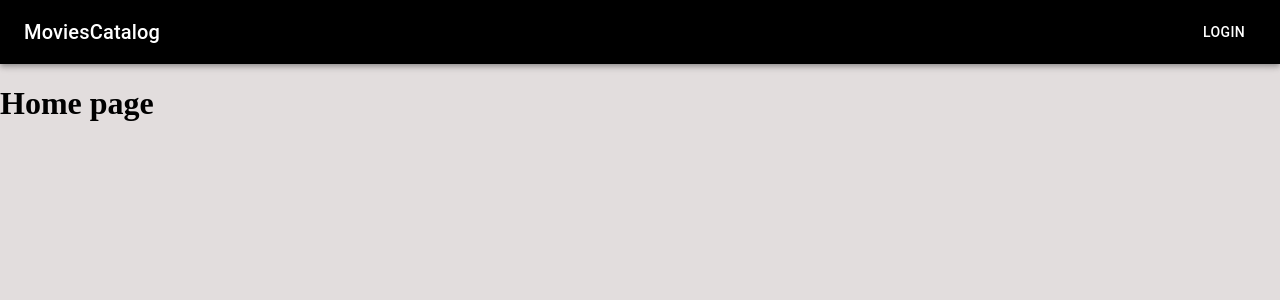
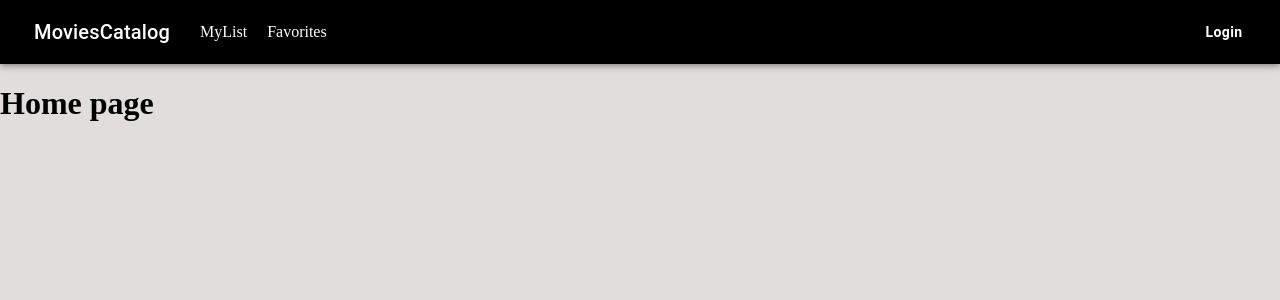
Before and after one commit to zaraod17/movies-catalog, a Next.js app: page / in a window 1280 px wide. Shown: the top 300 px of the page. Built offline with nearby package versions, Linux system fonts and the light colour scheme.

Commit message:
Add some styles and userdropdown to Navbar

```diff
--- a/components/AppBar/NavBar.styled.tsx
+++ b/components/AppBar/NavBar.styled.tsx
@@ -1,4 +1,5 @@
 import { styled, Box, AppBar, Toolbar, Button } from "@mui/material";
+
 import Link from "next/link";
 
 export const StyledNavBarWrapper = styled(Box)(() => ({
@@ -18,6 +19,8 @@ export const StyledToolbar = styled(Toolbar)(() => ({
 export const StyledButton = styled(Button)(() => ({
   borderRadius: "20px",
   color: "inherit",
+  fontWeight: 700,
+  textTransform: "capitalize",
 
   "&:hover": {
     backgroundColor: "#444242",
@@ -26,5 +29,20 @@ export const StyledButton = styled(Button)(() => ({
 
 export const StyledLink = styled(Link)({
   textDecoration: "none",
-  color: 'inherit'
+  color: "inherit",
+  padding: "10px",
+  borderRadius: "10px",
+
+  "&:hover": {
+    backgroundColor: "#444242",
+  },
 });
+
+export const StyledLinks = styled(Box)(() => ({
+  display: "flex",
+  alignItems: 'center',
+
+ '& .links': {
+  marginLeft: '10px'
+ }
+}));
--- a/components/AppBar/NavBar.tsx
+++ b/components/AppBar/NavBar.tsx
@@ -1,22 +1,47 @@
-import { Typography } from "@mui/material";
+import { useState } from "react";
+
+import { Typography, Box } from "@mui/material";
 import {
   StyledNavBarWrapper,
   StyledAppBar,
   StyledToolbar,
   StyledButton,
-  StyledLink
+  StyledLink,
+  StyledLinks,
 } from "./NavBar.styled";
 
+import UserDropdown from "./UserDropdown";
+
 const NavBar: React.FC = () => {
+  const [isLogin, setIsLogin] = useState<boolean>(false);
+
+  const handleLogin = (): void => {
+    setIsLogin(true);
+  };
+
+  const handleLogout = (): void => {
+    setIsLogin(false);
+  };
+
   return (
     <>
       <StyledNavBarWrapper>
         <StyledAppBar>
           <StyledToolbar>
-            <Typography variant="h6" component="div">
-              <StyledLink href="/">MoviesCatalog</StyledLink>
-            </Typography>
-            <StyledButton>Login</StyledButton>
+            <StyledLinks>
+              <Typography variant="h6" component="div">
+                <StyledLink href="/">MoviesCatalog</StyledLink>
+              </Typography>
+              <Box className="links">
+                <StyledLink href="/">MyList</StyledLink>
+                <StyledLink href="/">Favorites</StyledLink>
+              </Box>
+            </StyledLinks>
+            {isLogin ? (
+              <UserDropdown onLogout={handleLogout} />
+            ) : (
+              <StyledButton onClick={handleLogin}>Login</StyledButton>
+            )}
           </StyledToolbar>
         </StyledAppBar>
       </StyledNavBarWrapper>
--- /dev/null
+++ b/components/AppBar/UserDropdown.tsx
@@ -0,0 +1,57 @@
+import { useState } from "react";
+import {
+  Menu,
+  Tooltip,
+  IconButton,
+  Avatar,
+  MenuItem,
+  Typography,
+} from "@mui/material";
+
+interface UserMenuProps {
+  onLogout: () => void;
+}
+
+const UserMenu: React.FC<UserMenuProps> = ({ onLogout }) => {
+  const [anchorElUser, setAnchorElUser] = useState<null | HTMLElement>(null);
+
+  const handleOpenUserMenu = (event: React.MouseEvent<HTMLElement>): void => {
+    setAnchorElUser(event.currentTarget);
+  };
+
+  const handleCloseUserMenu = (): void => {
+    setAnchorElUser(null);
+    onLogout();
+  };
+  return (
+    <>
+      <Tooltip title="User Settings">
+        <IconButton onClick={handleOpenUserMenu} sx={{ p: 0 }}>
+          <Avatar
+            alt="User photo"
+            src="https://w7.pngwing.com/pngs/81/570/png-transparent-profile-logo-computer-icons-user-user-blue-heroes-logo-thumbnail.png"
+          ></Avatar>
+        </IconButton>
+      </Tooltip>
+      <Menu
+        sx={{ mt: "45px" }}
+        id="menu-user"
+        anchorEl={anchorElUser}
+        anchorOrigin={{ vertical: "top", horizontal: "right" }}
+        keepMounted
+        transformOrigin={{ vertical: "top", horizontal: "right" }}
+        open={!!anchorElUser}
+        onClose={handleCloseUserMenu}
+      >
+        <MenuItem onClick={handleCloseUserMenu}>
+          <Typography textAlign="center">Account</Typography>
+        </MenuItem>
+        <MenuItem onClick={handleCloseUserMenu}>
+          <Typography textAlign="center">Logout </Typography>
+        </MenuItem>
+      </Menu>
+    </>
+  );
+};
+
+export default UserMenu;
```
